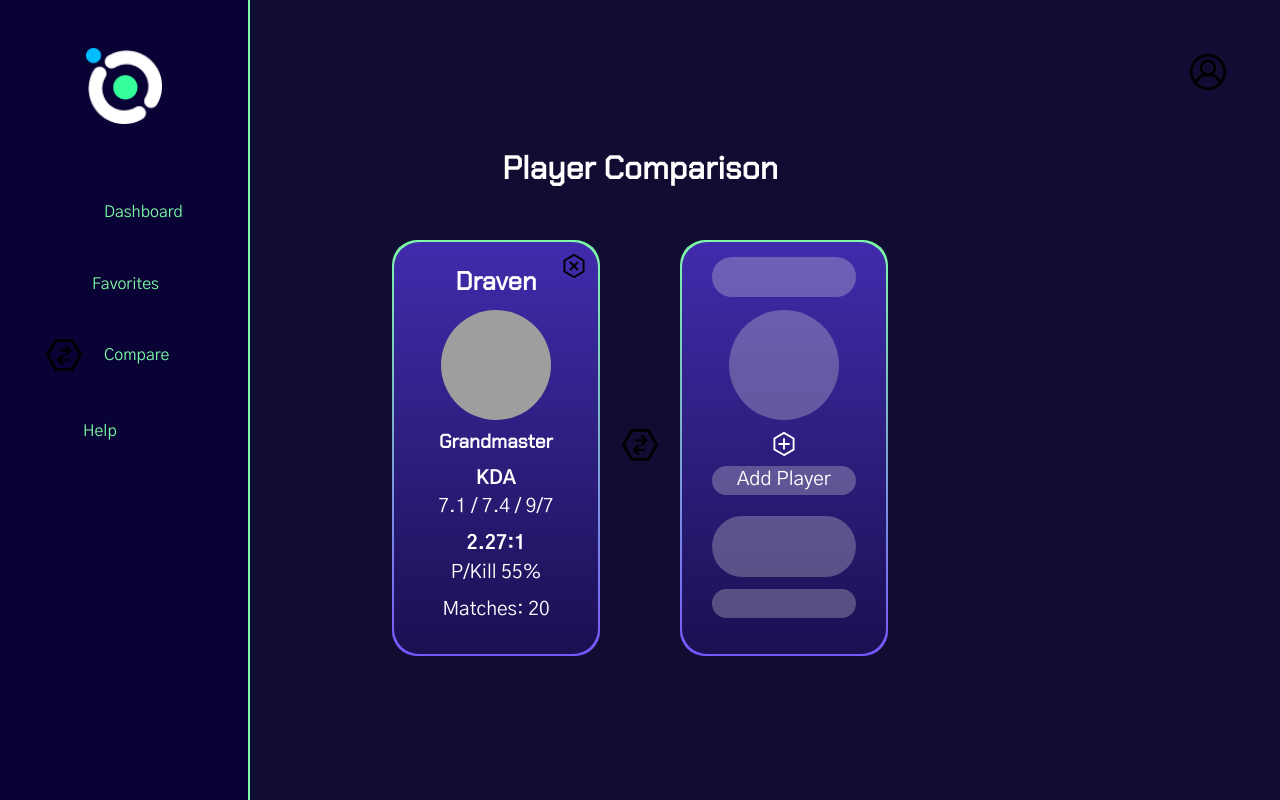
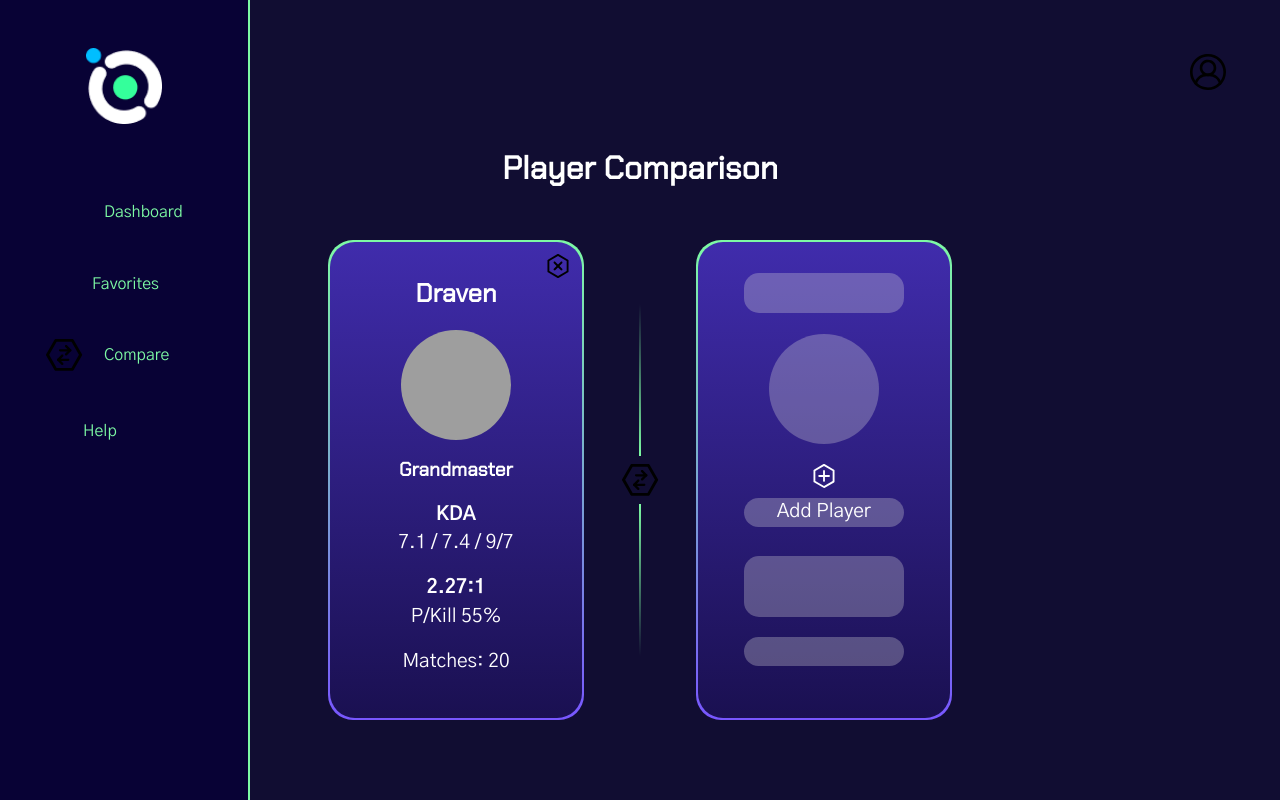
Before and after one commit to zyzmoz/global-player, a React (Create React App) app in the folder frontend/: page /comparison in a window 1280 px wide. Built offline with nearby package versions, Linux system fonts and the light colour scheme; grey boxes are pictures that could not be loaded.

Commit message:
feature: Style Comparison Page

```diff
--- a/frontend/src/components/Card/Card.jsx
+++ b/frontend/src/components/Card/Card.jsx
@@ -18,7 +18,7 @@ function Card({ width, height, backgroundColor, children }) {
 export default Card
 
 Card.defaultProps = {
-  width: '400px',
+  width: '',
   height: '',
   backgroundColor: '#402CAC',
   children: '',
--- a/frontend/src/pages/ComparisonPage.jsx
+++ b/frontend/src/pages/ComparisonPage.jsx
@@ -28,7 +28,7 @@ function ComparisonPage() {
         </div>
         <Headline text="Player Comparison" color={Colors.primaryColorBrightGreen} textAlign="center" fontSize="2rem" />
         <div className="comparison-cards-container">
-          <Card width="13rem" height="26rem">
+          <Card>
             <div className="cross-icon-container">
               <CrossIcon className="crossIcon" fill={Colors.primaryColorBrightGreen} />
             </div>
@@ -48,9 +48,11 @@ function ComparisonPage() {
             </div>
           </Card>
           <div className="comparisonIcon-wrapper">
+            <span className="border1-around-compareIcon" />
             <CompareIcon className="compareIcon" fill={Colors.primaryColorBrightGreen} />
+            <span className="border2-around-compareIcon" />
           </div>
-          <Card width="13rem" height="26rem">
+          <Card>
             <div className="add-card-container">
               <span className="span1" />
               <span className="span2" />
--- a/frontend/src/sass/site-layout/_comparison-page.scss
+++ b/frontend/src/sass/site-layout/_comparison-page.scss
@@ -18,6 +18,11 @@
 
   .userIcon-wrapper {
     display: none;
+  }
+
+  .card {
+    width: 13rem;
+    height: 26rem;
   }
 
   .card-content {
@@ -87,7 +92,7 @@
     span {
       background: rgba(217, 217, 217, 0.3);
       border-radius: 40px;
-      margin-bottom: .8rem;
+      margin-bottom: 0.8rem;
     }
     .span1 {
       width: 9rem;
@@ -137,11 +142,51 @@
       margin: 3rem 3rem 0 0;
       cursor: pointer;
     }
+    .comparison-cards-container {
+      margin-bottom: 5rem;
+      gap: 2rem;
+    }
+    .card {
+      width: 16rem;
+      height: 30rem;
+    }
+    .card-content {
+      .card-content-container {
+        gap: 1rem;
+      }
+    }
     .comparisonIcon-wrapper {
       position: unset;
+      display: flex;
+      flex-flow: column;
+      align-items: center;
+      .border1-around-compareIcon {
+        height: 9.5rem;
+        border: 1px solid;
+        border-image-slice: 1;
+        border-image-source: linear-gradient(to top, rgba(125, 250, 164, 100%), rgba(125, 250, 164, 0%));
+      }
+      .border2-around-compareIcon {
+        height: 9.5rem;
+        border: 1px solid;
+        border-image-slice: 1;
+        border-image-source: linear-gradient(to top, rgba(125, 250, 164, 0%), rgba(125, 250, 164, 100%));
+      }
     }
-    .comparison-cards-container {
-      margin-bottom: 5rem;
+    .add-card-container {
+      gap: 0.5rem;
+      span {
+        border-radius: 15px;
+      }
+      .span1,
+      .span3,
+      .span4 {
+        width: 10rem;
+      }
+      p {
+        width: 10rem;
+        border-radius: 15px;
+      }
     }
   }
 }
```
